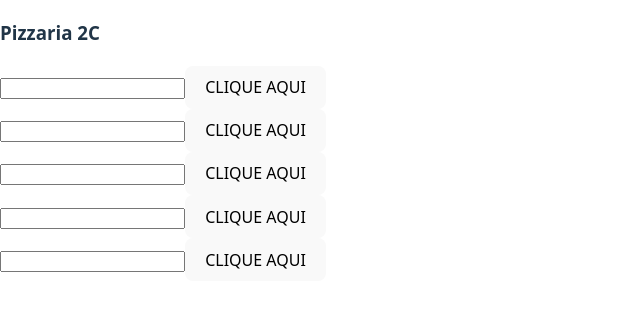
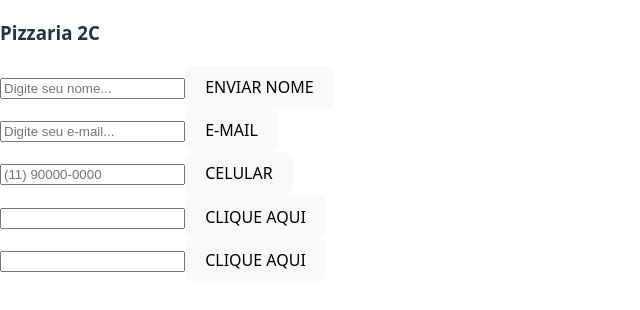
Before and after one commit to Pedro07070707/pizzaria2c2025, a React (Vite) app: page / in a window 1280 px wide. Shown: the top 310 px of the page, without its empty margins (0-640 px from the left). Built offline with nearby package versions, Linux system fonts and the light colour scheme.

Commit message:
envio de parametros

```diff
--- a/src/App.jsx
+++ b/src/App.jsx
@@ -4,19 +4,20 @@ function App(){
 
   const [nome, setNome] = useState('Ronaldo')
 
-  const Formulario = () => {
+  const Formulario = (props) => {
 
     return (
       <div>
         <input
+          placeholder={props.sombra}
           className="nome"
           onChange={(e)=>{setNome(e.target.value)}}
           name="nome"
           type="text" />
         <button
-        onClick={()=>{alert(nome)}}
+        onClick={()=>{(props.mensagem != null) ? alert(props.mensagem) : alert("TEXTO PADRAO")}}
         className= "botao">
-          CLIQUE AQUI
+        {(props.textoBotao != null) ? props.textoBotao : "CLIQUE AQUI"}
         </button>
       </div>
     )
@@ -24,10 +25,10 @@ function App(){
   return (
     <div>
       <h3>Pizzaria 2C</h3>
-      <Formulario/>
-      <Formulario/>
-      <Formulario/>
-      <Formulario/>
+      <Formulario sombra="Digite seu nome..." textoBotao="ENVIAR NOME" />
+      <Formulario sombra="Digite seu e-mail..." textoBotao="E-MAIL" />
+      <Formulario sombra="(11) 90000-0000" textoBotao="CELULAR" />
+      <Formulario mensagem="Mensagem enviada pelo App" />
       <Formulario/>
     </div>
   )
```
